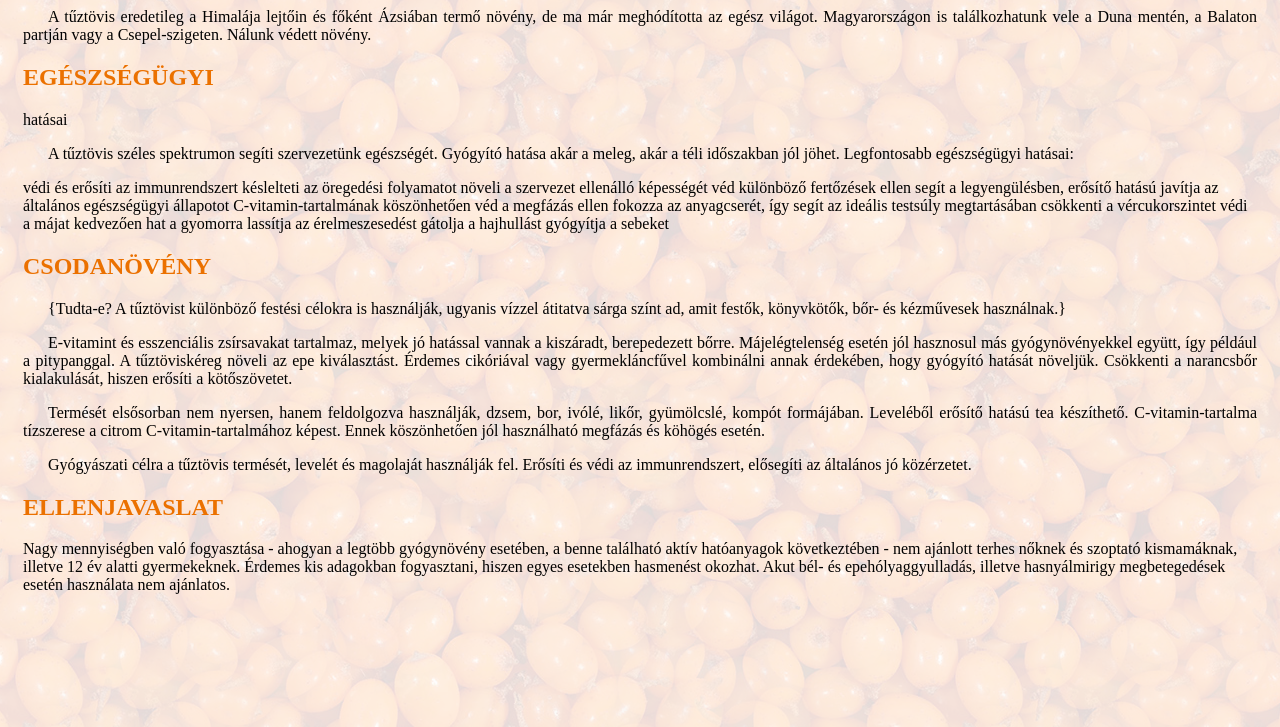
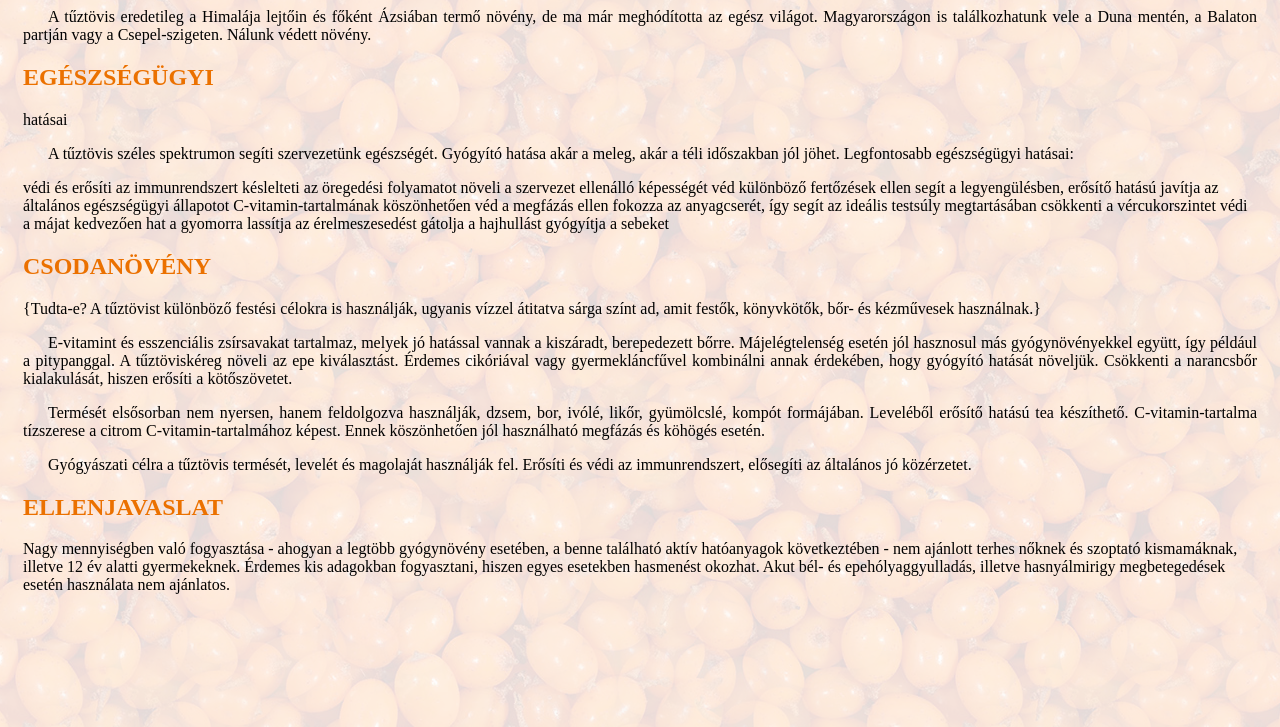
Before and after one commit to bogialmasi/tuztovis, a plain HTML site: page index.html in a window 1280 px wide. Shown: the part 73-800 px from the top of the page. Drawn offline with Linux system fonts and the light colour scheme.

Commit message:
Update index.html

```diff
--- a/index.html
+++ b/index.html
@@ -26,8 +26,8 @@
         gátolja a hajhullást
         gyógyítja a sebeket
         <h2>Csodanövény</h2>
-        <p>{Tudta-e?
-        A tűztövist különböző festési célokra is használják, ugyanis vízzel átitatva sárga színt ad, amit festők, könyvkötők, bőr- és kézművesek használnak.}</p>
+        {Tudta-e?
+        A tűztövist különböző festési célokra is használják, ugyanis vízzel átitatva sárga színt ad, amit festők, könyvkötők, bőr- és kézművesek használnak.}
         <p>E-vitamint és esszenciális zsírsavakat tartalmaz, melyek jó hatással vannak a kiszáradt, berepedezett bőrre. Májelégtelenség esetén jól hasznosul más gyógynövényekkel együtt, így például a pitypanggal. A tűztöviskéreg növeli az epe kiválasztást. Érdemes cikóriával vagy gyermekláncfűvel kombinálni annak érdekében, hogy gyógyító hatását növeljük. Csökkenti a narancsbőr kialakulását, hiszen erősíti a kötőszövetet.</p>
         <p>Termését elsősorban nem nyersen, hanem feldolgozva használják, dzsem, bor, ivólé, likőr, gyümölcslé, kompót formájában. Leveléből erősítő hatású tea készíthető. C-vitamin-tartalma tízszerese a citrom C-vitamin-tartalmához képest. Ennek köszönhetően jól használható megfázás és köhögés esetén.</p>
         <p>Gyógyászati célra a tűztövis termését, levelét és magolaját használják fel. Erősíti és védi az immunrendszert, elősegíti az általános jó közérzetet.</p>
```
